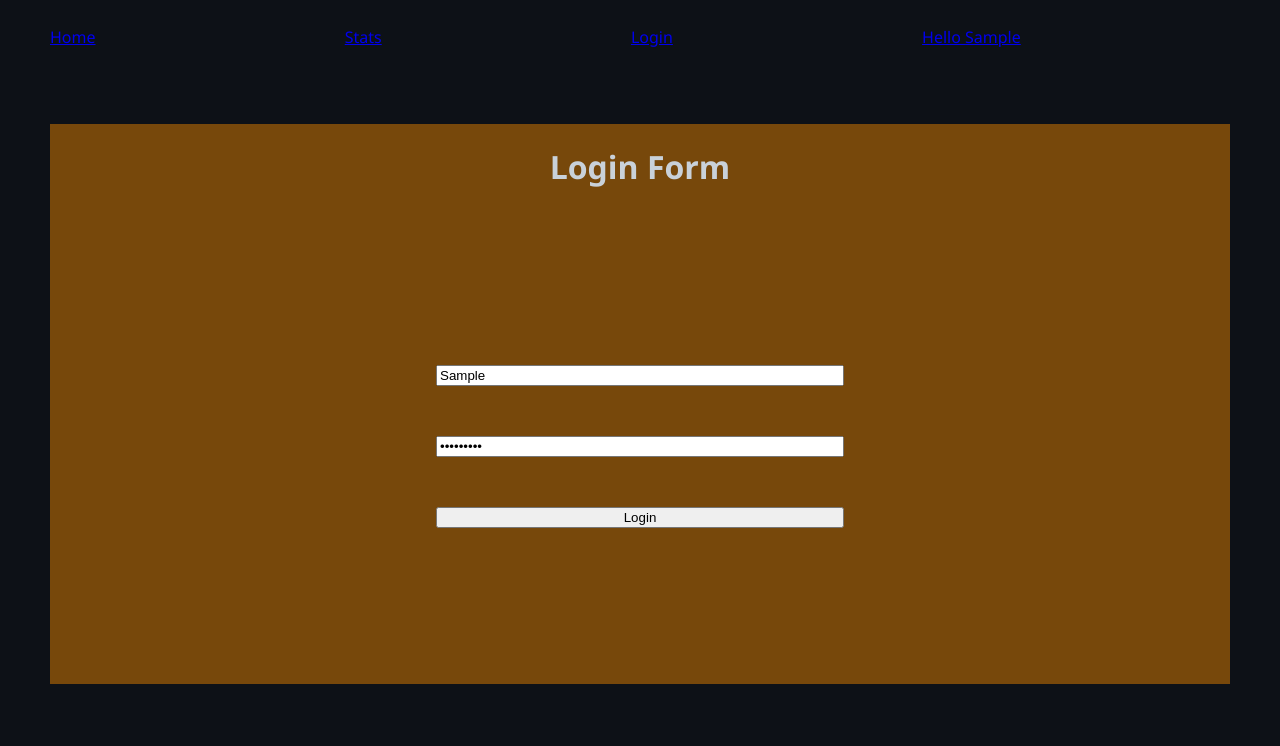
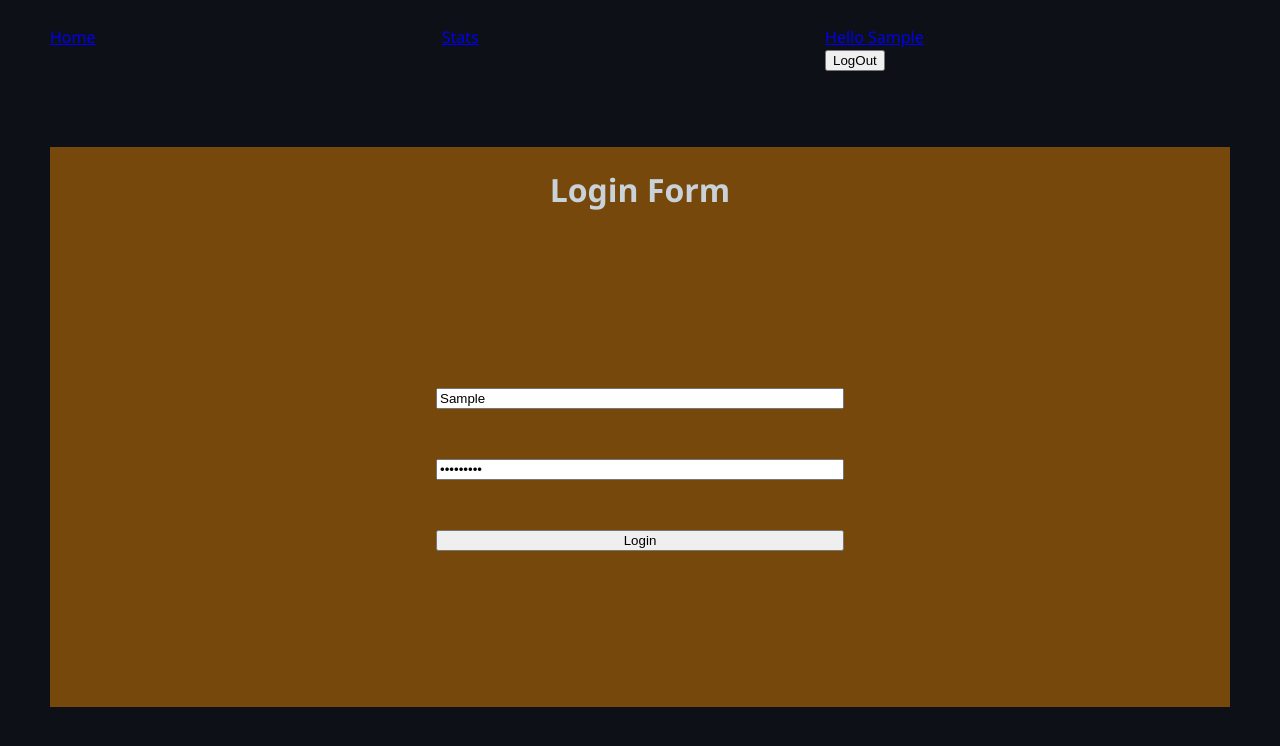
Before and after one commit to yahavmor/StockLiser---FRONTEND, a React (Vite) app: page /login in a window 1280 px wide. Both pictures are taken after typing "Sample", "Sample123" into the empty fields and a click on the button "Login". Shown: the top 746 px of the page. Built offline with nearby package versions, Linux system fonts and the light colour scheme.

Commit message:
adding logout btn

```diff
--- a/src/cmps/header.jsx
+++ b/src/cmps/header.jsx
@@ -1,12 +1,15 @@
 import React from "react"
-import { useSelector } from "react-redux"
+import { useDispatch, useSelector } from "react-redux"
 import { Link, NavLink, useNavigate } from 'react-router-dom'
+import { clearUser } from "../store/user/user.slice"
+
 
 
 
 
 export function Header(){
     const user = useSelector(state=>state.userModule.user)
+    const dispatch = useDispatch()
     return(
         <>
         <nav className="nav-bar">
@@ -17,12 +20,14 @@ export function Header(){
                 <NavLink to="/">
                     <li>Stats</li>
                 </NavLink>
-                <NavLink to="/login">
+                {!user&&(<NavLink to="/login">
                     <li>Login</li>
-                </NavLink>
+                </NavLink>)}
                 {user&&(<NavLink to="/">
                      <li>Hello {user.username}</li>
+                     <button onClick={()=>dispatch(clearUser())}>LogOut</button>
                 </NavLink>)}
+
 
             </ul>
         </nav>
--- a/src/pages/Login.jsx
+++ b/src/pages/Login.jsx
@@ -2,7 +2,7 @@ import React from "react"
 import { useForm } from "react-hook-form"
 import {saveToStorage} from "../services/LocalStorage"
 import { useDispatch } from "react-redux"
-import { setUser } from "../store/user/user.slice"
+import { setUser, clearUser } from "../store/user/user.slice"
 
 
 
```
